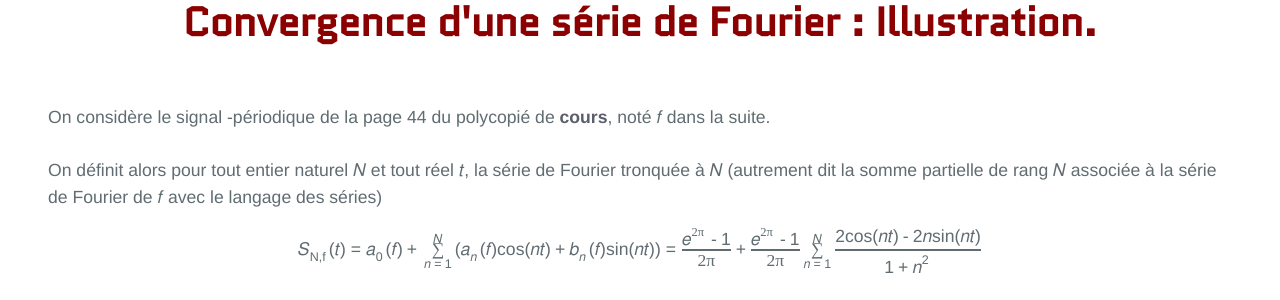
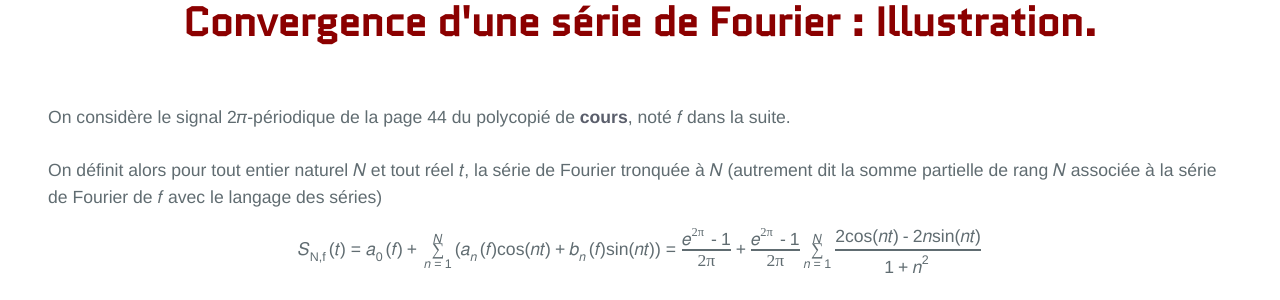
Before and after one commit to KevinDestagnol/algebre.github.io, a Jekyll site: the page built from exp.md, in a window 1280 px wide. Shown: the part 382-682 px from the top of the page. Built offline with Jekyll 4.4.1, drawn with Linux system fonts in a browser that asks for light colours; some web fonts are replaced.

Commit message:
Update default11.html

```diff
--- a/_layouts/default11.html
+++ b/_layouts/default11.html
@@ -37,10 +37,10 @@
 	    <br>
 	    <br>
 
-<c>On considère le signal <math style="font-family:Times New Roman, Times, serif;">2&pi;</math>-périodique de la page 44 du polycopié de <a href="cours_maths_254.pdf">cours<c></a>, noté <math><mi>f</mi></math> dans la suite.</br><br>
+	    <c>On considère le signal <math style="font-family:Times New Roman, Times, serif;"><mi>2</mi><mi>&pi;</mi></math>-périodique de la page 44 du polycopié de <a href="cours_maths_254.pdf">cours<c></a>, noté <math><mi>f</mi></math> dans la suite.</br><br>
 On définit alors pour tout entier naturel <math><mi>N</mi></math> et tout réel <math><mi>t</mi></math>, la série de Fourier tronquée à <math><mi>N</mi></math> (autrement dit la somme partielle de rang <math><mi>N</mi></math> associée à la série de Fourier de <math><mi>f</mi></math> avec le langage des séries) </br>
 <p class="flotte" style="text-align:center">
-<math mathsize="big" xmlns='http://www.w3.org/1998/Math/MathML' display='block'>
+<math mathsize="normal" xmlns='http://www.w3.org/1998/Math/MathML' display='block'>
 	<msub><mi>S</mi><mi>N,f</mi></msub><mi>(</mi><mi>t</mi><mi>)</mi>
     <mo>=</mo>
 	<msub><mi>a</mi><mn>0</mn></msub><mi>(</mi><mi>f</mi><mi>)</mi><mo>+</mo>
```
